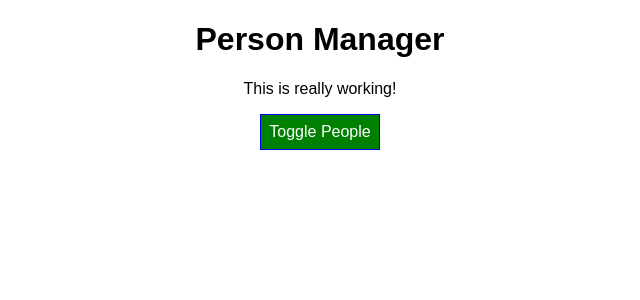
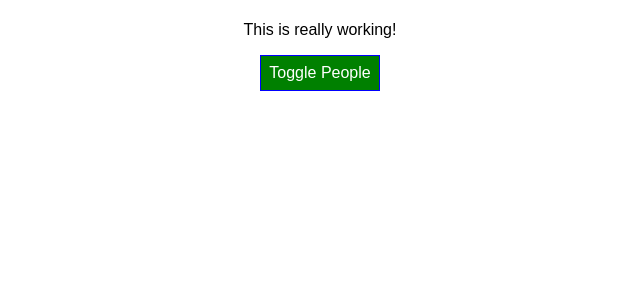
Before and after one commit to acieplinski/react-course, a React (Create React App) app: page / in a window 1280 px wide. Shown: the top 300 px of the page, without its empty margins (320-960 px from the left). Built offline with nearby package versions, Linux system fonts and the light colour scheme.

Commit message:
another form of HOCs

```diff
--- a/src/containers/App.js
+++ b/src/containers/App.js
@@ -2,7 +2,8 @@
 import styles from './App.module.css';
 import Persons from '../components/Persons/Persons';
 import Cockpit from '../components/Cockpit/Cockpit';
-import WithClass from '../hoc/WithClass';
+import withClass from '../hoc/WithClass';
+import Aux from '../hoc/Auxiliary';
 
 class App extends Component {
   state = {
@@ -53,17 +54,17 @@
     }
 
     return (
-      <WithClass classes={styles.App}>
+      <Aux>
         <Cockpit
           title={this.props.appTitle}
           showPersons={this.state.showPersons}
           personsLength={this.state.persons.length}
           clicked={this.togglePersonsHandler} />
         {persons}
-      </WithClass>
+      </Aux>
     );
     // return React.createElement('div', {className: 'App'}, React.createElement('h1', null, 'Hi, I\'m a React App!'));
   }
 }
 
-export default App;
+export default withClass(App, styles.App);
--- a/src/hoc/WithClass.js
+++ b/src/hoc/WithClass.js
@@ -1,7 +1,11 @@
 import React from 'react';
 
-const withClass = props => (
-    <div className={props.classes}>{props.children}</div>
-);
+const withClass = (WrappedComponent, className) => {
+    return props => (
+        <div className={className}>
+            <WrappedComponent />
+        </div>
+    )
+};
 
 export default withClass;
```
